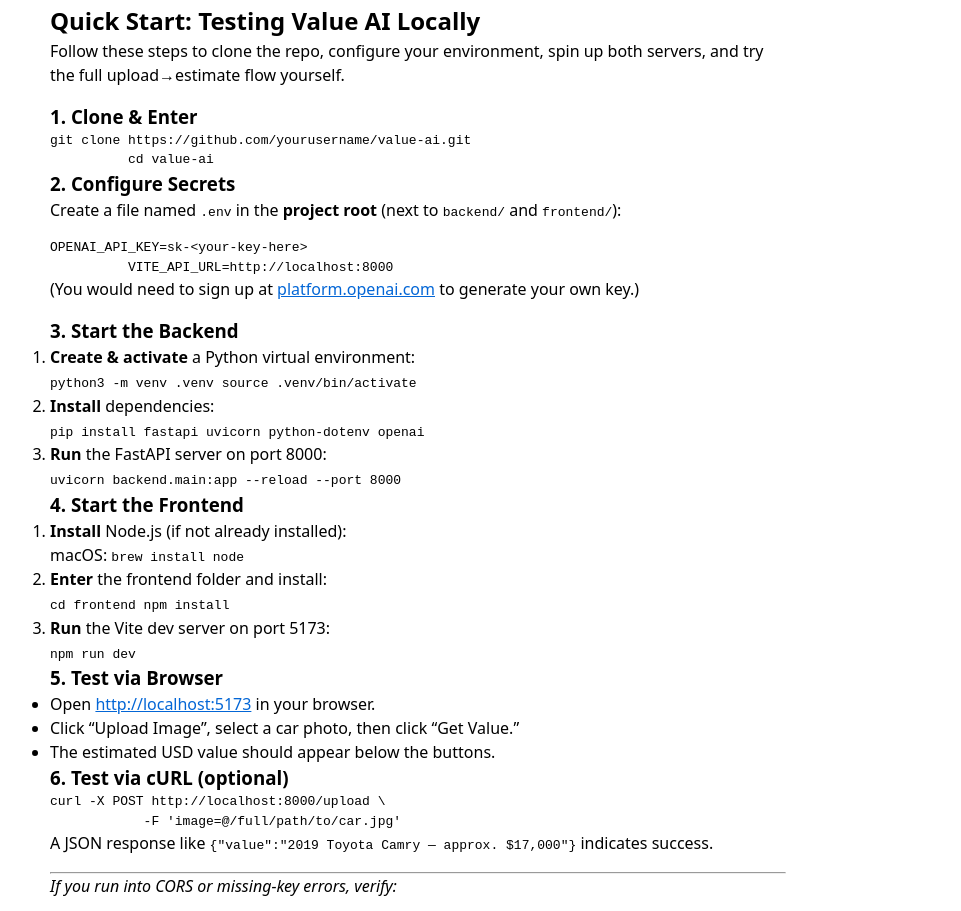
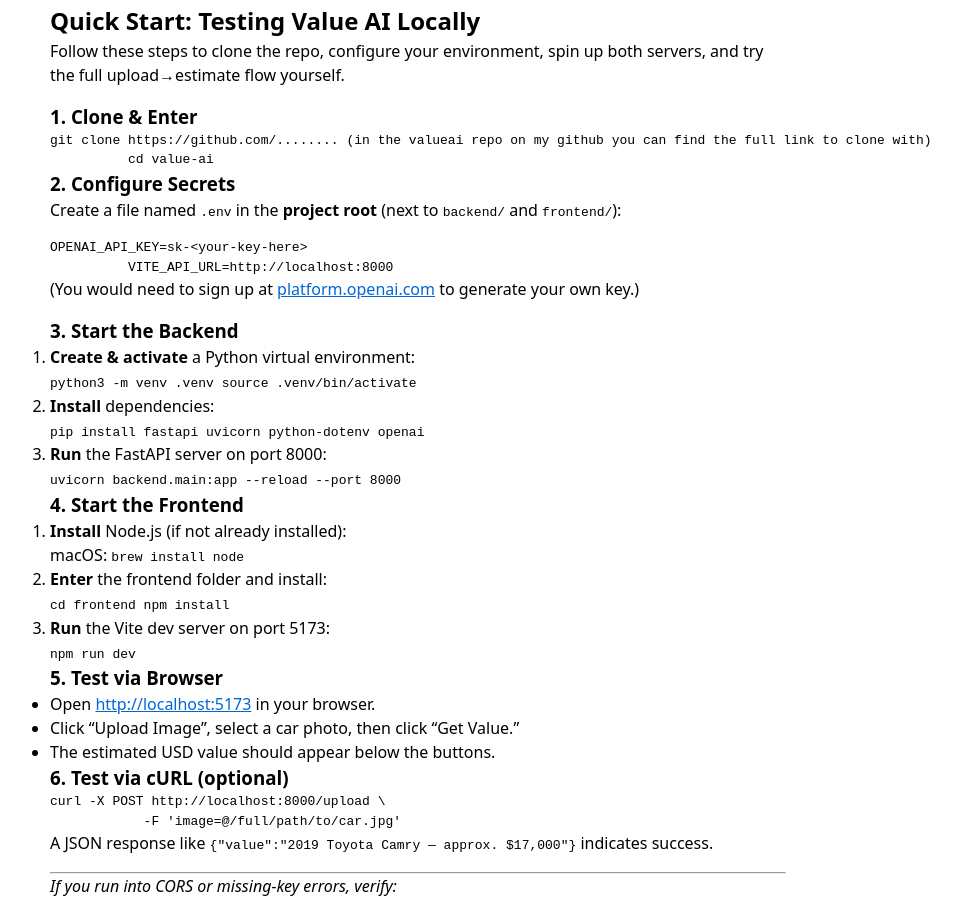
Before and after one commit to tylermcclelland/tylermcclelland.github.io, a plain HTML site: page project3.html in a window 1280 px wide. Shown: the part 830-1741 px from the top of the page, without its empty margins (222-1183 px from the left). Drawn offline with Linux system fonts and the light colour scheme.

Commit message:
more on proj 3 page

```diff
--- a/project3.html
+++ b/project3.html
@@ -43,7 +43,7 @@
             <p>Follow these steps to clone the repo, configure your environment, spin up both servers, and try the full upload→estimate flow yourself.</p>
 
             <h3>1. Clone &amp; Enter</h3>
-            <pre><code>git clone https://github.com/yourusername/value-ai.git
+            <pre><code>git clone https://github.com/........ (in the valueai repo on my github you can find the full link to clone with)
           cd value-ai</code></pre>
 
             <h3>2. Configure Secrets</h3>
```
